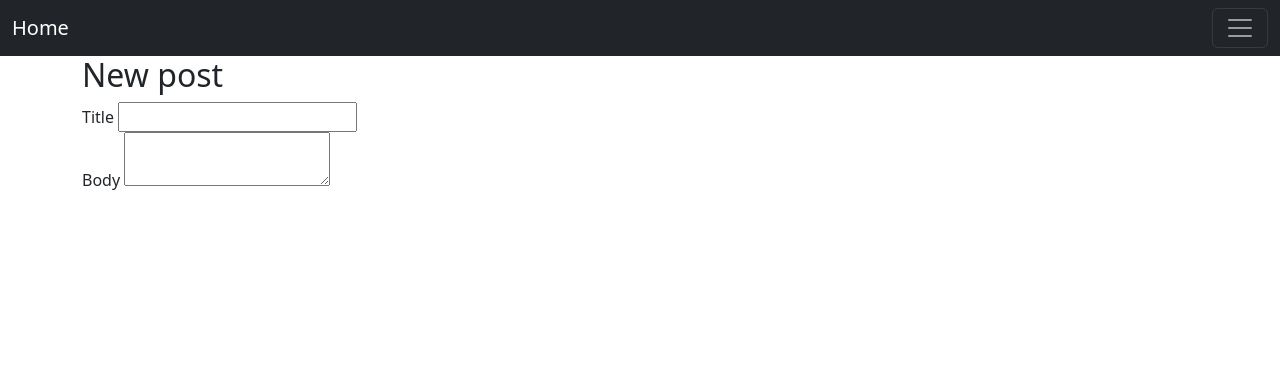
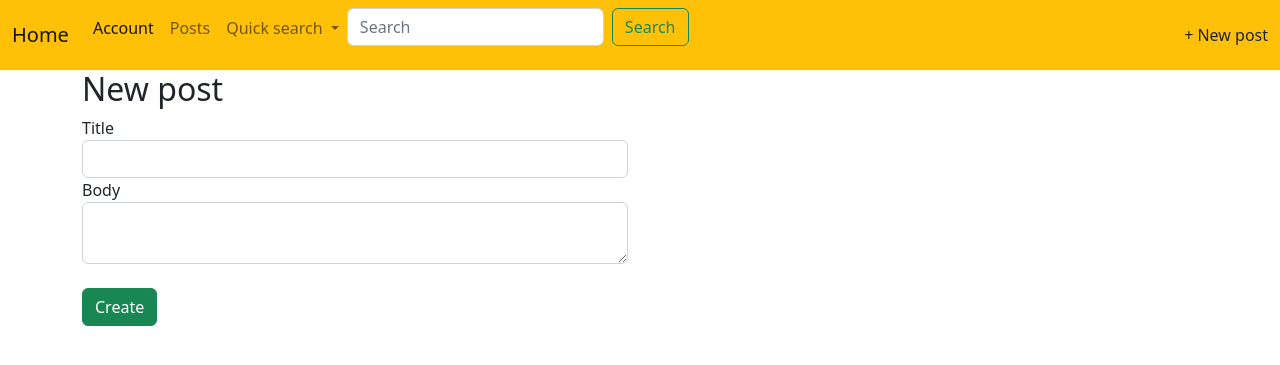
Before and after one commit to zekabobs/flask_app, a Flask app: page /blog/create in a window 1280 px wide. Shown: the top 365 px of the page. Run offline with Flask 2, Linux system fonts and the light colour scheme.

Commit message:
'update_project'

```diff
--- a/models/models.py
+++ b/models/models.py
@@ -10,9 +10,9 @@ post_tag = db.Table('post_tag',
 
 class Post(db.Model):
     id = db.Column(db.Integer, primary_key=True)
-    title = db.Column(db.String(100))
+    title = db.Column(db.String(100), nullable=False, server_default=None)
     slug = db.Column(db.String(100), unique=True)
-    body = db.Column(db.Text)
+    body = db.Column(db.Text, nullable=False, server_default=None)
     created = db.Column(db.DateTime, default=datetime.now())
     tags = db.relationship('Tag', secondary=post_tag, backref=db.backref('posts'), lazy='dynamic')
 
@@ -30,7 +30,7 @@ class Post(db.Model):
 
 class Tag(db.Model):
     id = db.Column(db.Integer, primary_key=True)
-    name = db.Column(db.String(50))
+    name = db.Column(db.String(50), nullable=False, server_default=None)
     slug = db.Column(db.String(50), unique=True)
 
     def __init__(self, *args, **kwargs):
--- a/posts/blueprint.py
+++ b/posts/blueprint.py
@@ -1,18 +1,39 @@
 from flask import Blueprint
-from flask import render_template
+from flask import render_template, redirect
+
 from flask import request
+from flask import url_for
 
 from models import Post
 from models import Tag
+
 from .forms import PostForm
+
+from app import db, app
+
 
 posts = Blueprint('posts', __name__, template_folder='templates')
 
 
-@posts.route('/create')
+@posts.route('/create', methods=['GET', 'POST'])
 def create_post():
+    alert = False
+    if request.method == 'POST':
+        title = request.form['title'].strip()
+        body = request.form['body'].strip()
+
+        try:
+            new_post = Post(title=title, body=body)
+            with app.app_context():
+                db.session.add(new_post)
+                db.session.commit()
+        except:
+            alert = True
+        else:
+            return redirect(url_for('posts.index'))
+
     form = PostForm()
-    return render_template('posts/create_post.html', form=form)
+    return render_template('posts/create_post.html', form=form, alert=alert)
 
 
 @posts.route('/')
@@ -21,7 +42,7 @@ def index():
     if q:
         all_posts = Post.query.filter(Post.title.contains(q) | Post.body.contains(q)).all()
     else:
-        all_posts = Post.query.all()
+        all_posts = Post.query.order_by(Post.created.desc())
     return render_template('posts/index.html', posts=all_posts)
 
 
--- a/posts/templates/posts/create_post.html
+++ b/posts/templates/posts/create_post.html
@@ -8,12 +8,22 @@
 {% endblock %}
 
 {% block body %}
-    <form action="{{ url_for('posts.create_post')}}" method="post">
-        {% for field in form %}
-            <div class="form-group">
-                {{ field.label() }}
-                {{ field() }}
-            </div>
-        {% endfor %}
+    <div class="col-md-6">
+        <form action="{{url_for('posts.create_post')}}" method="POST">
+            {% if alert %}
+                <div class="alert alert-danger" role="alert">
+                    Something wrong. Try again.
+                </div>
+            {% endif %}
+
+            {% for field in form %}
+                <div class="form-group">
+                    {{ field.label(class='control-label') }}
+                    {{ field(class='form-control') }}
+                </div>
+            {% endfor %}
+            <br>
+            <button type="submit" class="btn btn-success">Create</button>
     </form>
+    </div>
 {% endblock %}
--- a/templates/base.html
+++ b/templates/base.html
@@ -7,7 +7,7 @@
     </head>
     <body>
     {% block navbar %}{% endblock %}
-<nav class="navbar navbar-dark bg-dark">
+<nav class="navbar navbar-expand-lg bg-warning">
   <div class="container-fluid">
     <a class="navbar-brand" href="{{ url_for('index') }}">Home</a>
     <button class="navbar-toggler" type="button" data-bs-toggle="collapse" data-bs-target="#navbarSupportedContent" aria-controls="navbarSupportedContent" aria-expanded="false" aria-label="Toggle navigation">
@@ -32,16 +32,20 @@
             <li><a class="dropdown-item" href="#">Feedback</a></li>
           </ul>
         </li>
-        <li class="nav-item">
-          <a class="nav-link disabled">Disabled</a>
-        </li>
+          {% block search_form %}
+          {% endblock %}
+          <li>
+              <form class="nav-item d-flex" role="search" method="get">
+                <input class="form-control me-2" type="search" placeholder="Search" aria-label="Search"
+                         name="q" value="{{ request.args.get('q', '')}}">
+                <button class="btn btn-outline-success" type="submit">Search</button>
+              </form>
+          </li>
+
       </ul>
-      <form class="d-flex" role="search" method="get">
-        <input class="form-control me-2" type="search" placeholder="Search" aria-label="Search"
-               name="q" value="{{ request.args.get('q', '')}}">
-        <button class="btn btn-outline-success" type="submit">Search</button>
-      </form>
+
     </div>
+      <a class="nav-link" href="{{ url_for('posts.create_post') }}">+ New post</a>
   </div>
 </nav>
     <div class="container">
```
